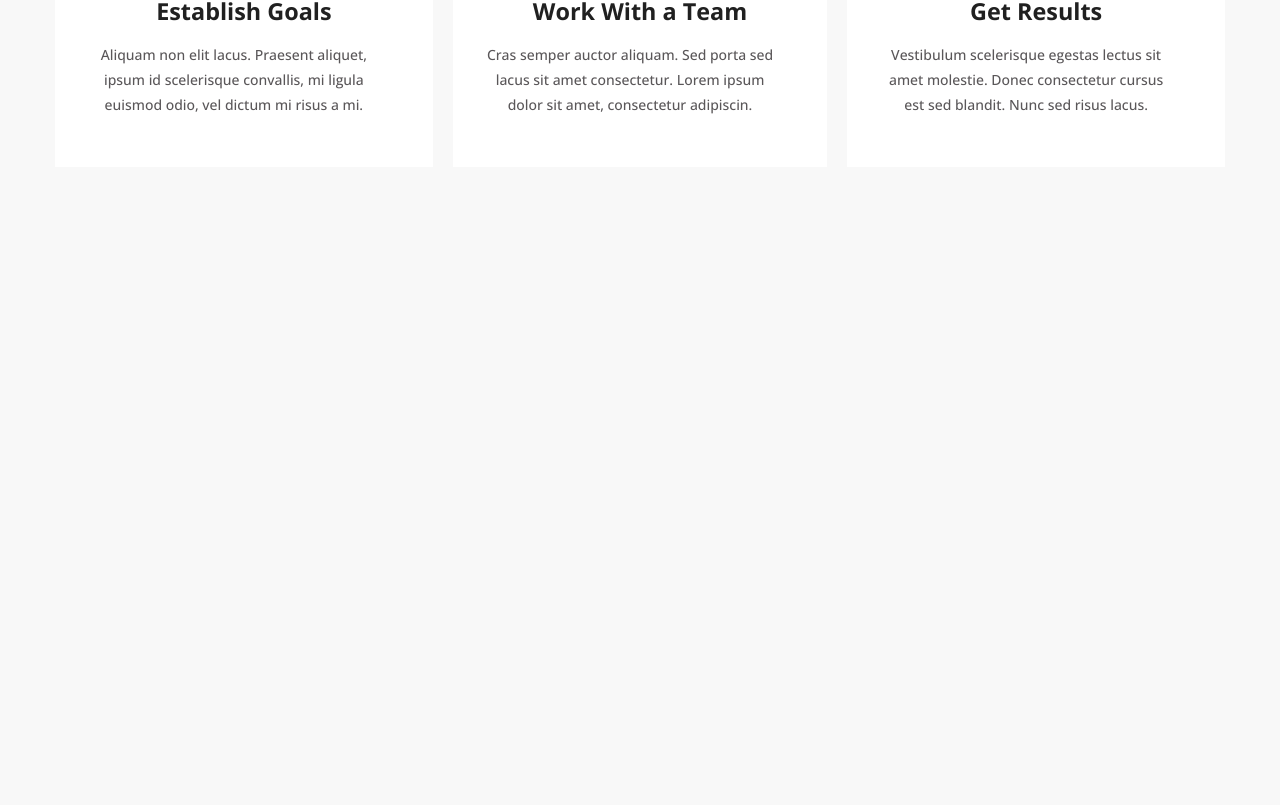
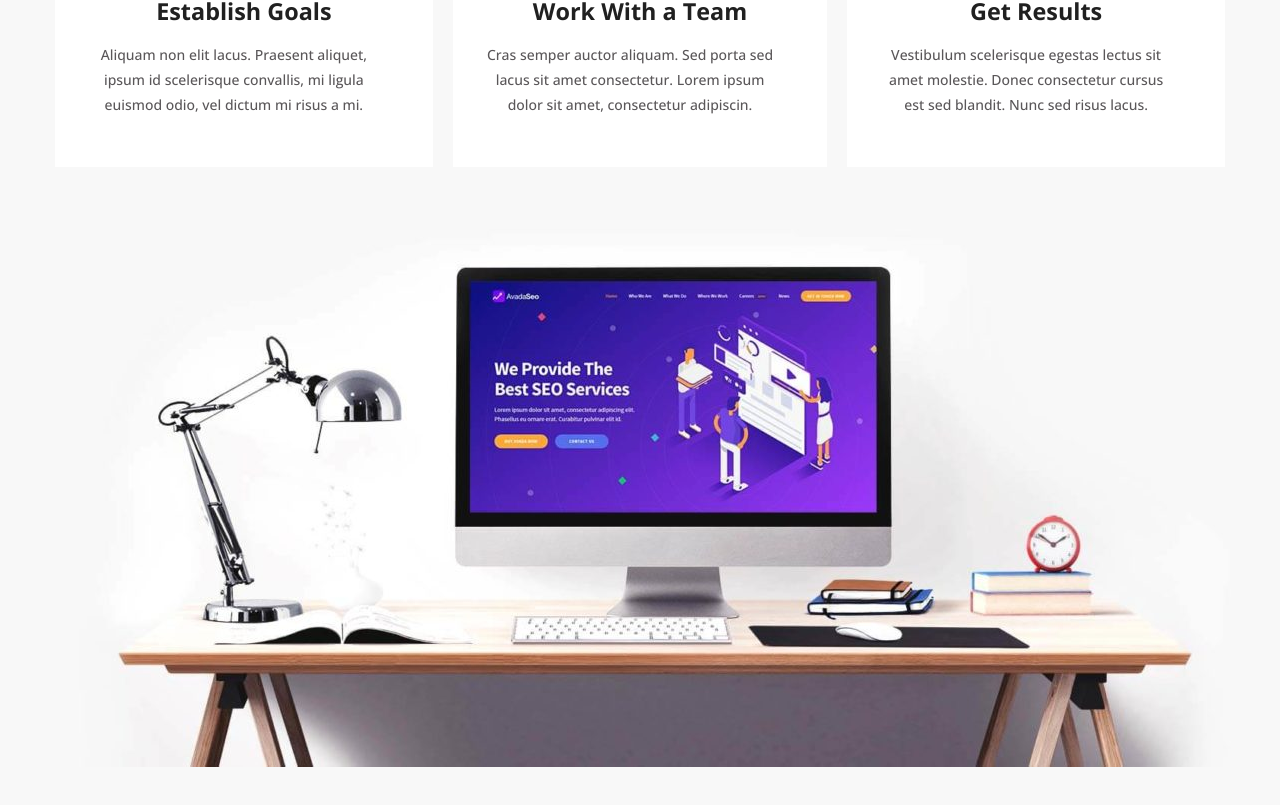
Before and after one commit to dokkalemon/proj-html-vuejs, a Vue app: page / in a window 1280 px wide. Shown: the part 1241-2046 px from the top of the page. After the commit the page ends 2013 px from the top, so only its background shows below. Built offline with nearby package versions, Linux system fonts and the light colour scheme.

Commit message:
add image on section components

```diff
--- a/src/components/PrimaryCard.vue
+++ b/src/components/PrimaryCard.vue
@@ -1,6 +1,6 @@
 <template>
   <section class="card" >
-    <div class="card-container">
+    <div class="card-container" :class="{primary: primarySet}">
         <div class="card-icon">
             <i :class="icon"></i>
         </div>
@@ -41,10 +41,10 @@ export default {
         padding: 0;
         padding: 10px 0px 10px 10px;
     }
+
     .card-container {
         height: 100%;
         width: 100%;
-        background-color: #fff;
         .card-icon {
             height: 100px;
             display: flex;
@@ -67,6 +67,9 @@ export default {
             font-weight: 500;
         }
     }
+    .primary {
+        background-color: #fff;
+    }
 }
 
 </style>
--- a/src/components/Section.vue
+++ b/src/components/Section.vue
@@ -22,6 +22,10 @@
               title="Get Results"
               text="Vestibulum scelerisque egestas lectus sit amet molestie. Donec consectetur cursus est sed blandit. Nunc sed risus lacus."
               />
+          </div>
+
+          <div class="section-image">
+              <img src="../assets/agency-seo-desk-front-1200x570.jpg" alt="">
           </div>
       </div>
   </section>
@@ -66,6 +70,9 @@ export default {
         .section-cards {
             display: flex;
         }
+        .section-image {
+            margin-top: 20px;
+        }
     }
 }
 
--- a/src/styles/global.scss
+++ b/src/styles/global.scss
@@ -15,7 +15,6 @@ body {
     background-color: $background;
     font-family: $global-font;
     font-size: 16px;
-    height: 30000px;
 }
 
 .full-width {
```
